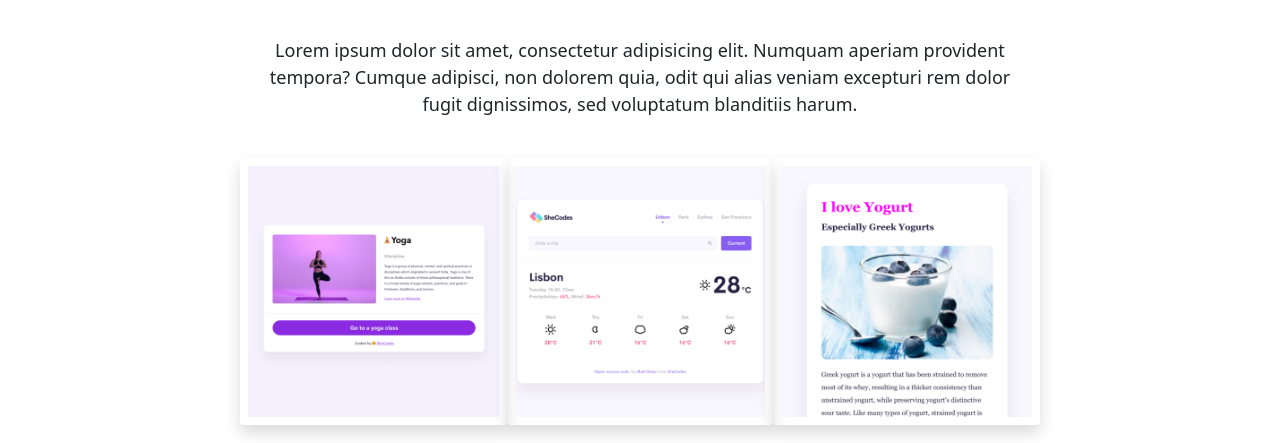
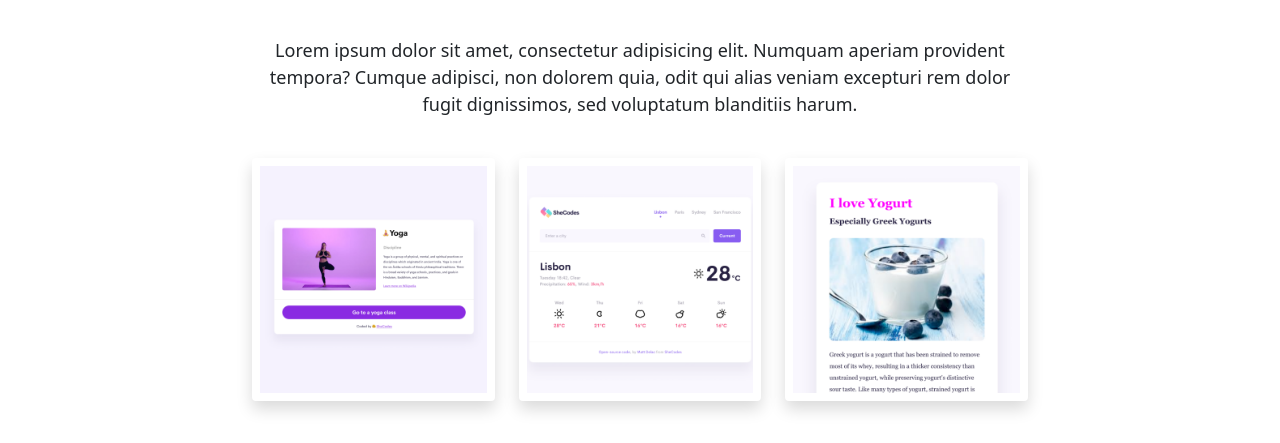
Before and after one commit to ashr09/Portfolio, a website: page about.html in a window 1280 px wide. Shown: the part 207-650 px from the top of the page. Drawn offline with nearby package versions, Linux system fonts and the light colour scheme.

Commit message:
Corrected spacing of images on about page

```diff
--- a/about.html
+++ b/about.html
@@ -70,12 +70,14 @@
     </div>
     <div class="container mb-5">
         <div class="row">
-  <div class="col-sm-4 p-2 shadow rounded"><img src="images/yoga.png" class="img-fluid" alt="Image of yoga app"></img></div>
+  <div class="col-sm-4"><img src="images/yoga.png" class="img-fluid p-2 shadow rounded" alt="Image of yoga app"></img></div>
 
-  <div class="col-sm-4 p-2 shadow rounded"><img src="images/weather.png" class="img-fluid" alt="Image of weather app"></img></div>
+  <div class="col-sm-4"><img src="images/weather.png" class="img-fluid p-2 shadow rounded" alt="Image of weather app"></img></div>
 
-  <div class="col-sm-4 p-2 shadow rounded"><img src="images/yogurt.png" class="img-fluid" alt="Image of yogurt app"></img></div>
-
+<div class="col-sm-4">
+    <img src="images/yogurt.png" class="img-fluid p-2 shadow rounded" />
+  </div>
+</div>
 
 
 
```
